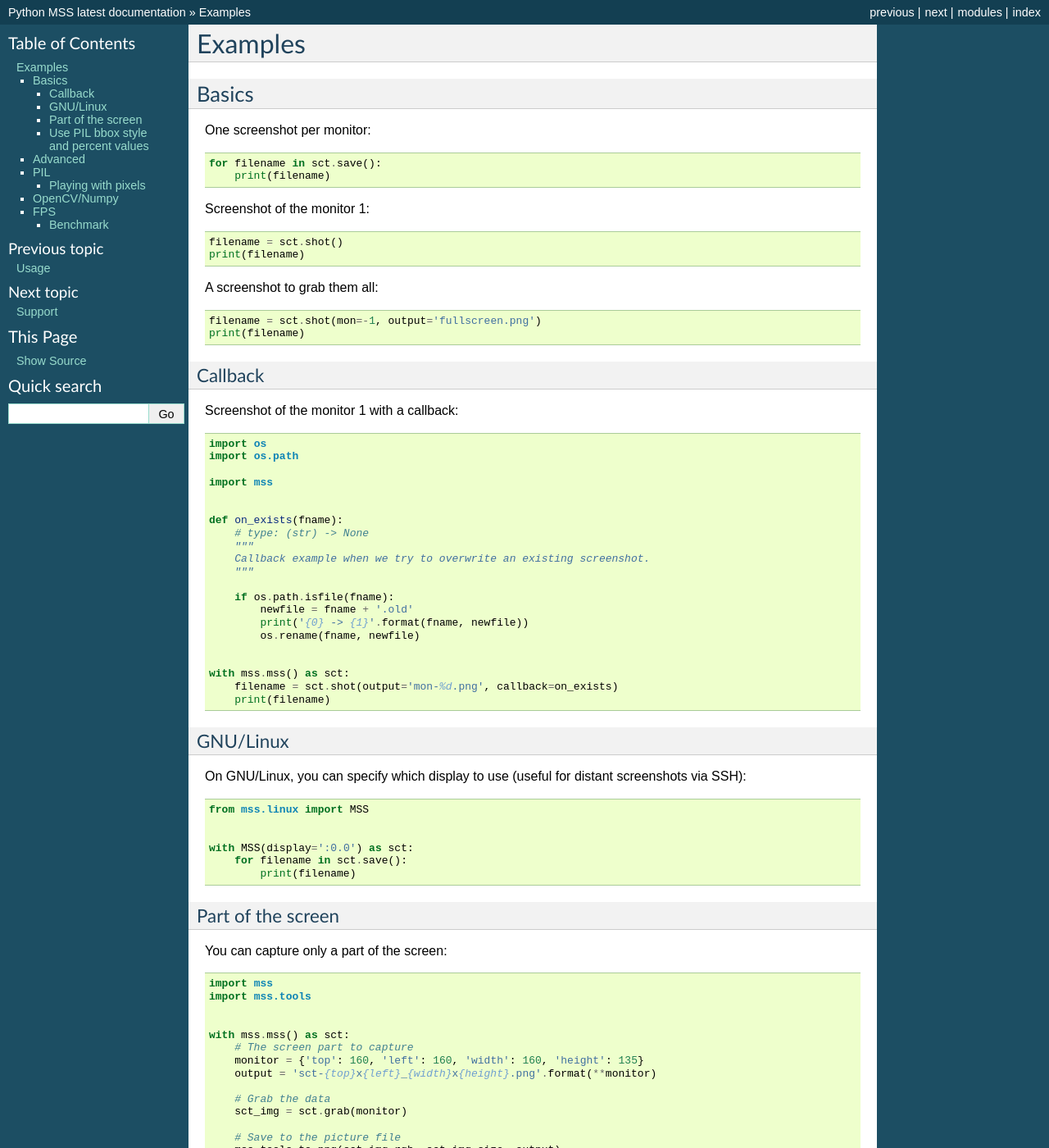
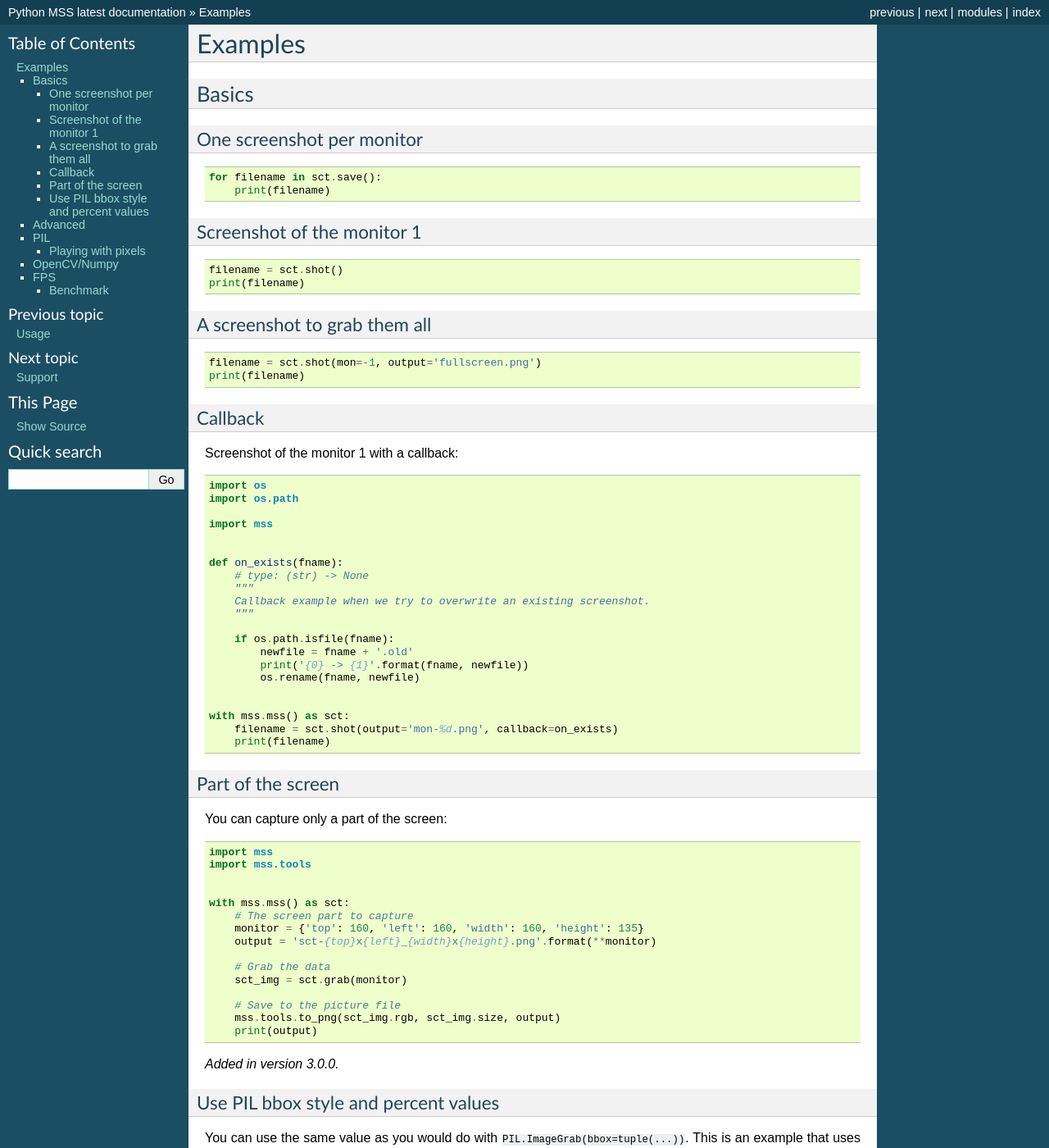
Before and after one commit to BoboTiG/python-mss, a Sphinx documentation site: the page built from docs/source/examples.rst, in a window 1280 px wide and 1400 px high. Shown: the whole window at 82% size. Built offline with Sphinx 7.4.7, drawn with Linux system fonts in a browser that asks for light colours.

```diff
--- a/CHANGES.rst
+++ b/CHANGES.rst
@@ -8,6 +8,7 @@ base.py
 darwin.py
 ---------
 - Removed `get_infinity()` function
+- Removed `resize()` method. Use `_crop_width()` method instead.
 
 windows.py
 ----------
--- a/docs/source/examples.rst
+++ b/docs/source/examples.rst
@@ -5,17 +5,23 @@ Examples
 Basics
 ======
 
-One screenshot per monitor::
+One screenshot per monitor
+--------------------------
+::
 
     for filename in sct.save():
         print(filename)
 
-Screenshot of the monitor 1::
+Screenshot of the monitor 1
+---------------------------
+::
 
     filename = sct.shot()
     print(filename)
 
-A screenshot to grab them all::
+A screenshot to grab them all
+-----------------------------
+::
 
     filename = sct.shot(mon=-1, output='fullscreen.png')
     print(filename)
@@ -28,13 +34,6 @@ Screenshot of the monitor 1 with a callback:
 .. literalinclude:: examples/callback.py
     :lines: 9-
 
-GNU/Linux
----------
-
-On GNU/Linux, you can specify which display to use (useful for distant screenshots via SSH):
-
-.. literalinclude:: examples/linux_display_keyword.py
-    :lines: 9-
 
 Part of the screen
 ------------------
```
Also changed, not shown: docs/source/usage.rst (+14 -0 lines), 2 other files.
